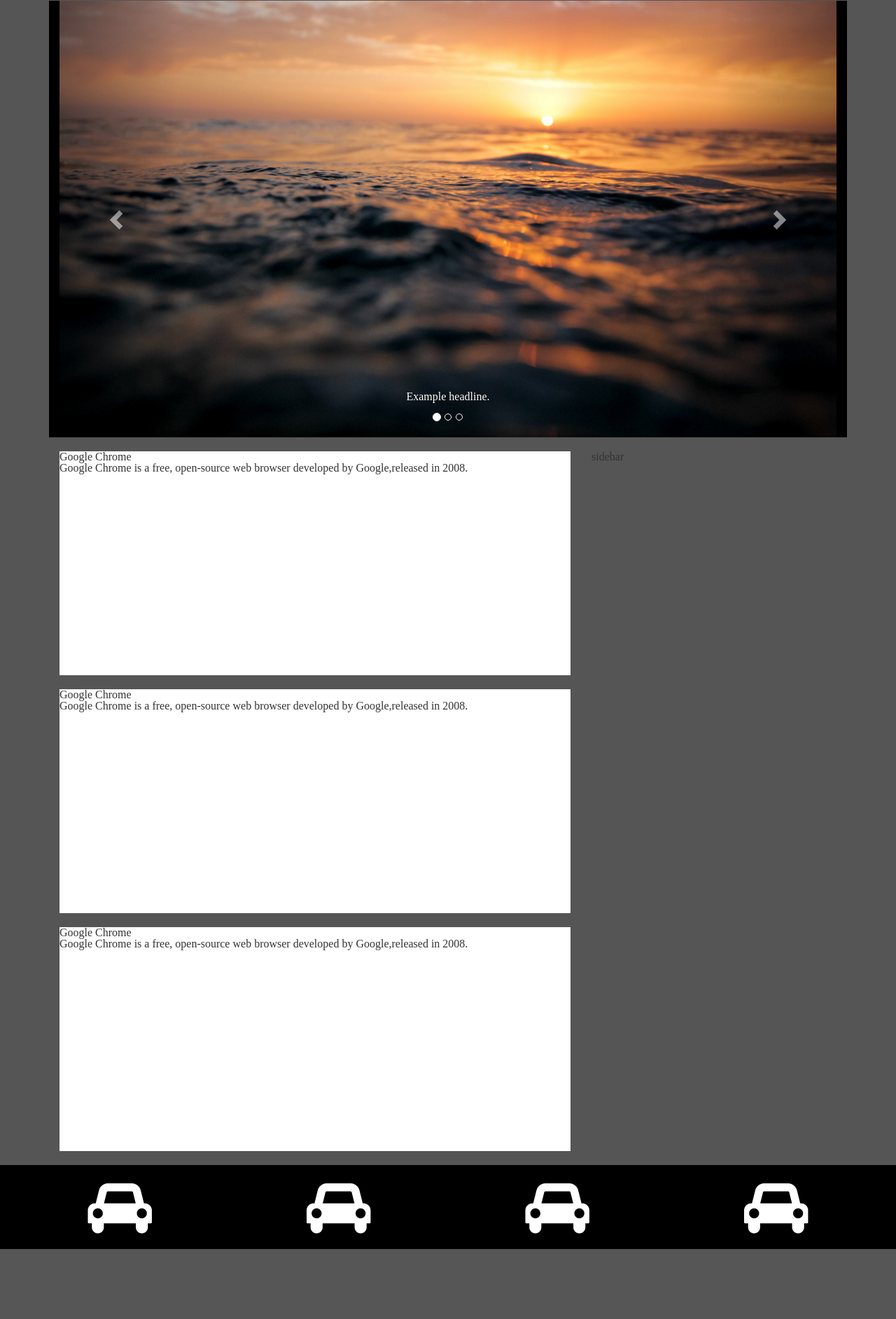
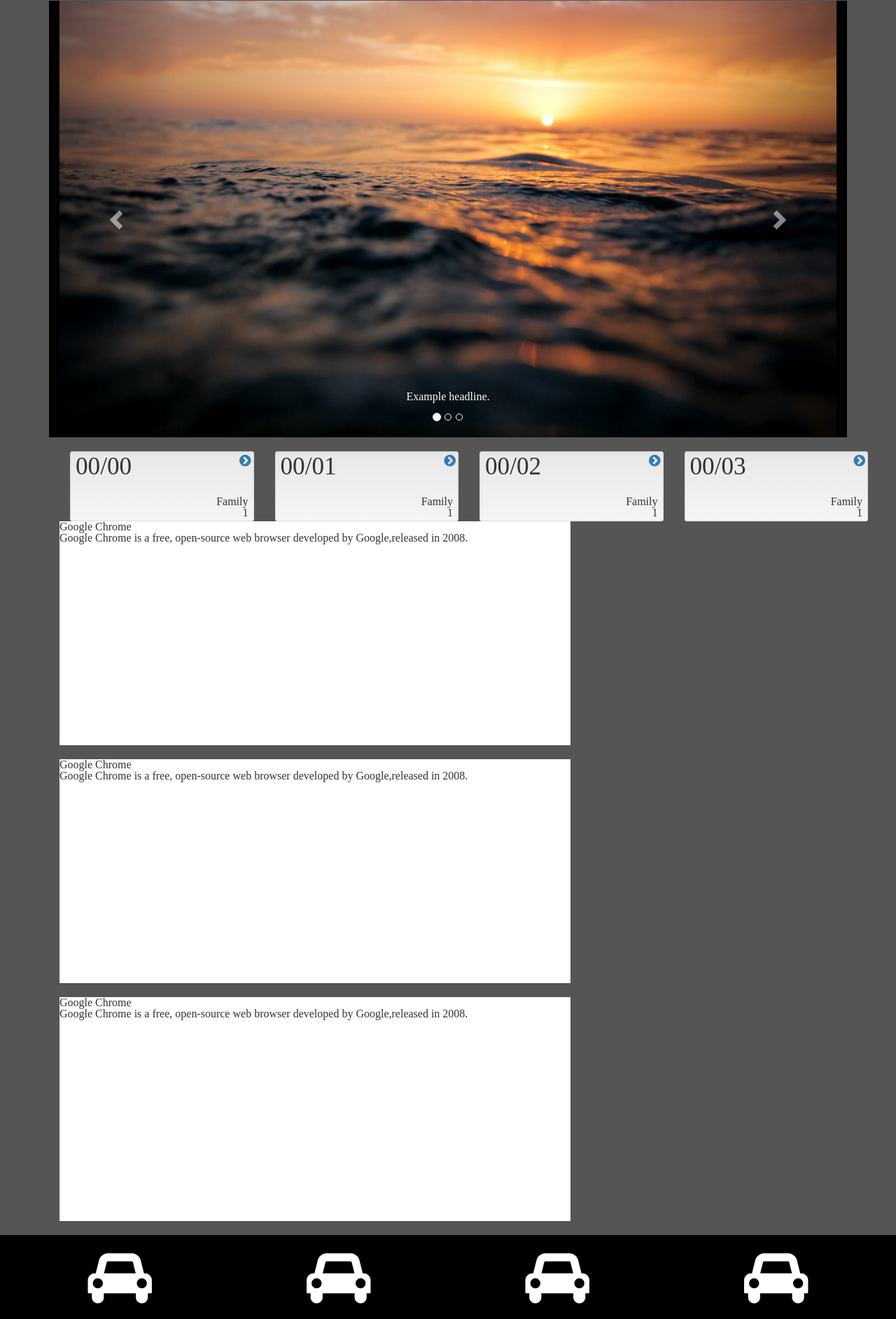
Before and after one commit to mcavady/rd_bootstrap, a PHP site: page / in a window 1280 px wide. Shown: the part 109-1994 px from the top of the page at 70% size. Before the commit the page ends 1894 px from the top, so only its background shows below. Run offline with PHP 8.4, Linux system fonts and the light colour scheme.

Commit message:
added testing code to project

```diff
--- a/index.php
+++ b/index.php
@@ -98,7 +98,94 @@
 <!-- main content og the page -->
          <main class="pull-left col-lg-8 col-md-8 col-sm-8 col-xs-12">
 
-	    <article id="home">
+           <div class="container">
+             <div class="row">
+               <div class="col-sm-3">
+                 <div class="flip">
+                   <div class="card">
+                     <div class="face front">
+                       <div class="well well-sm inner">
+                         <div class="flipControl"><a class="flipLink"><i class="fa fa-chevron-circle-right"></i></a></div>
+                         <div class="packageStock">00/00</div>
+                         <div class="packageFamily text-right">
+                           Family <br><strong>1</strong>
+                         </div>
+                       </div>
+                     </div>
+                     <div class="face back">
+                       <div class="well well-sm inner">
+                         <div class="flipControl"><a class="flipLink"><i class="fa fa-chevron-circle-left"></i></a></div>
+                       </div>
+                     </div>
+                   </div>
+                 </div>
+               </div>
+               <div class="col-sm-3">
+                 <div class="flip">
+                   <div class="card">
+                     <div class="face front">
+                       <div class="well well-sm inner">
+                         <div class="flipControl"><a class="flipLink"><i class="fa fa-chevron-circle-right"></i></a></div>
+                         <div class="packageStock">00/01</div>
+                         <div class="packageFamily text-right">
+                           Family <br><strong>1</strong>
+                         </div>
+                       </div>
+                     </div>
+                     <div class="face back">
+                       <div class="well well-sm inner">
+                         <div class="flipControl"><a class="flipLink"><i class="fa fa-chevron-circle-left"></i></a></div>
+                       </div>
+                     </div>
+                   </div>
+                 </div>
+               </div>
+               <div class="col-sm-3">
+                 <div class="flip">
+                   <div class="card">
+                     <div class="face front">
+                       <div class="well well-sm inner">
+                         <div class="flipControl"><a class="flipLink"><i class="fa fa-chevron-circle-right"></i></a></div>
+                         <div class="packageStock">00/02</div>
+                         <div class="packageFamily text-right">
+                           Family <br><strong>1</strong>
+                         </div>
+                       </div>
+                     </div>
+                     <div class="face back">
+                       <div class="well well-sm inner">
+                         <div class="flipControl"><a class="flipLink"><i class="fa fa-chevron-circle-left"></i></a></div>
+                       </div>
+                     </div>
+                   </div>
+                 </div>
+               </div>
+               <div class="col-sm-3">
+                 <div class="flip">
+                   <div class="card">
+                     <div class="face front">
+                       <div class="well well-sm inner">
+                         <div class="flipControl"><a class="flipLink"><i class="fa fa-chevron-circle-right"></i></a></div>
+                         <div class="packageStock">00/03</div>
+                         <div class="packageFamily text-right">
+                           Family <br><strong>1</strong>
+                         </div>
+                       </div>
+                     </div>
+                     <div class="face back">
+                       <div class="well well-sm inner">
+                         <div class="flipControl"><a class="flipLink"><i class="fa fa-chevron-circle-left"></i></a></div>
+                       </div>
+                     </div>
+                   </div>
+                 </div>
+               </div>
+             </div>
+           </div>
+
+
+
+           <article id="home">
     		<h1>Google Chrome</h1>
     		<p>Google Chrome is a free, open-source web browser developed by Google,released in 2008.</p>
   	    </article>
```
